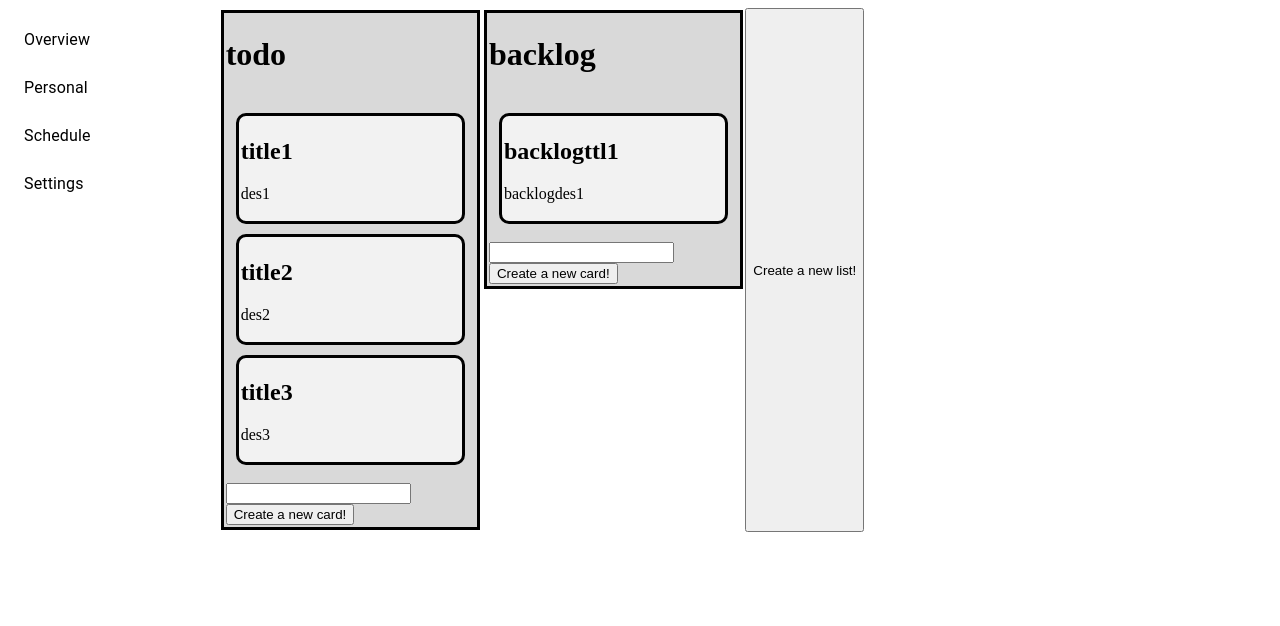
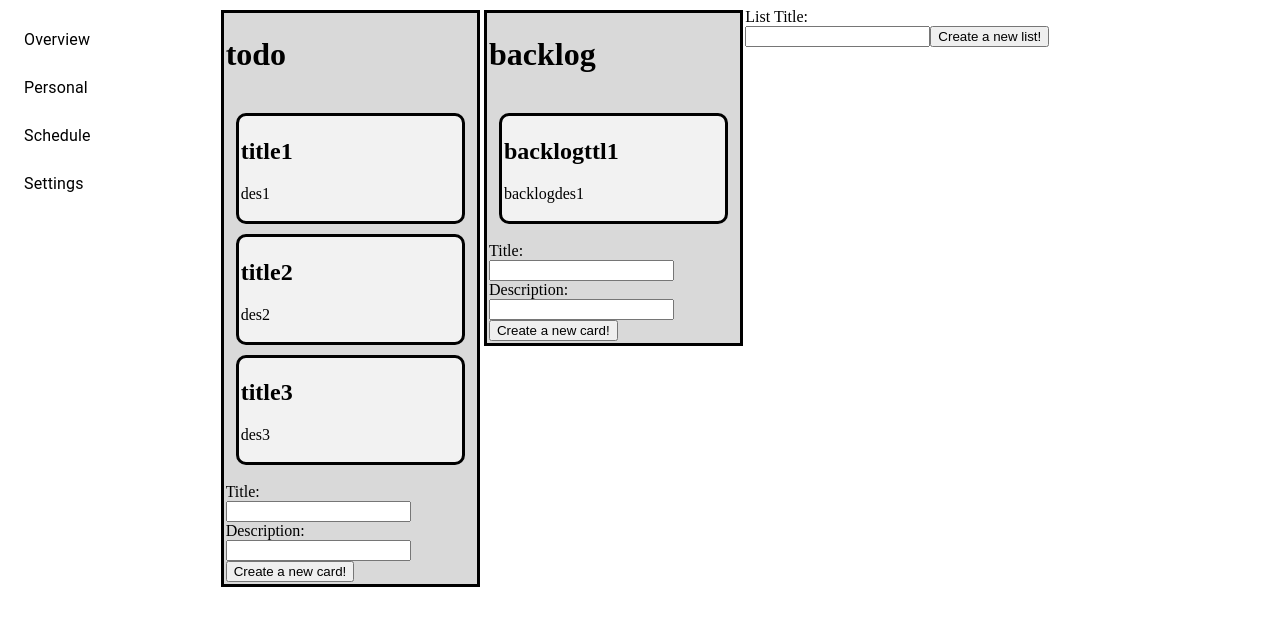
Before and after one commit to qaz365asd/simple-bug-tracker, a React (Create React App) app: page / in a window 1280 px wide. Shown: the top 626 px of the page. Built offline with nearby package versions, Linux system fonts and the light colour scheme.

Commit message:
Added functionality for users to be able to create Kanban items and Kanban lists.

```diff
--- a/src/components/Dashboard.tsx
+++ b/src/components/Dashboard.tsx
@@ -42,18 +42,22 @@ const mapToArray = (map: Map<string, Data[]>) => {
     return newArray
 }
 
-const createCard = (title: string, description: string) => {
-
-}
-
-const createList = (listTitle: string) => {
-
+const handleListInputChange = (event: React.ChangeEvent<HTMLInputElement>, setListInput: React.Dispatch<React.SetStateAction<string>>) => {
+    setListInput(event.target.value);
 }
 
 const Dashboard: React.FC = () => {
     //const [lists, setLists] = useState(tempLists);
     const [data, setData] = useState(tempData);
     const classes = useStyles();
+    const [listInput, setListInput] = useState("");
+
+    const createList = () => {
+        const newData = new Map(data);
+        newData.set(listInput, []);
+        setListInput("");
+        setData(newData);
+    }
 
     const dragSortableCategory = useCallback((dragIndex: number, dragCategory: string, targetIndex: number, targetCategory: string) => {
 
@@ -63,13 +67,13 @@ const Dashboard: React.FC = () => {
         if (dragCategoryArray !== undefined && targetCategoryArray !== undefined) {
             const dragItem = dragCategoryArray[dragIndex]
             dragCategoryArray.splice(dragIndex, 1);
-            for (let i = dragIndex; i < dragCategoryArray.length; i++){
-                dragCategoryArray.splice(i, 1, {...dragCategoryArray[i], index: dragCategoryArray[i].index - 1})
+            for (let i = dragIndex; i < dragCategoryArray.length; i++) {
+                dragCategoryArray.splice(i, 1, { ...dragCategoryArray[i], index: dragCategoryArray[i].index - 1 })
             }
-            for (let i = targetIndex; i < targetCategoryArray.length; i++){
-                targetCategoryArray.splice(i, 1, {...targetCategoryArray[i], index: i + 1})
+            for (let i = targetIndex; i < targetCategoryArray.length; i++) {
+                targetCategoryArray.splice(i, 1, { ...targetCategoryArray[i], index: i + 1 })
             }
-            targetCategoryArray.splice(targetIndex, 0, {...dragItem, category: targetCategory, index: targetIndex});
+            targetCategoryArray.splice(targetIndex, 0, { ...dragItem, category: targetCategory, index: targetIndex });
             setData(newData);
         } else {
             return data;
@@ -81,7 +85,14 @@ const Dashboard: React.FC = () => {
         <DndProvider backend={HTML5Backend}>
             <Grid container>
                 {mapToArray(data).map(list => <KanbanList listTitle={list.key} items={list.value} dragSortableCategory={dragSortableCategory} setData={setData} data={data} />)}
-                <button type="button">Create a new list!</button>
+                <div>
+                    <label>
+                        List Title:
+                    <br />
+                        <input type="text" value={listInput} onChange={(event) => handleListInputChange(event, setListInput)} />
+                    </label>
+                    <button type="button" onClick={createList}>Create a new list!</button>
+                </div>
             </Grid>
         </DndProvider>
     );
--- a/src/components/KanbanItem.tsx
+++ b/src/components/KanbanItem.tsx
@@ -43,8 +43,8 @@ const KanbanItem: React.FC<KanbanItemProps> = ({ id, category, title, descriptio
 
             const currDragDivBound = ref.current?.getBoundingClientRect();
             const offSet = monitor.getClientOffset();
-            console.log(currDragDivBound)
-            console.log(offSet);
+            //console.log(currDragDivBound)
+            //console.log(offSet);
 
             if (monitor.getItem().category === category && offSet !== null && currDragDivBound !== undefined) {
                 const dragIndex = monitor.getItem().index;
--- a/src/components/KanbanList.tsx
+++ b/src/components/KanbanList.tsx
@@ -31,8 +31,20 @@ type KanbanListProps = {
     data: Map<string, Data[]>
 }
 
+const handleInputChange = (event: React.ChangeEvent<HTMLInputElement>, setInput: React.Dispatch<React.SetStateAction<{
+    title: string;
+    description: string;
+}>>) => {
+    if (event.target.name === "title") {
+        setInput((prevState) => ({ ...prevState, title: event.target.value }));
+    } else {
+        setInput((prevState) => ({ ...prevState, description: event.target.value }));
+    }
+}
+
 const KanbanList: React.FC<KanbanListProps> = ({ listTitle, items, dragSortableCategory, setData, data }) => {
     const ref = useRef<HTMLDivElement>(null);
+    const [input, setInput] = useState({ title: "", description: "" });
     const classes = useStyles();
 
     const [, drop] = useDrop({
@@ -49,6 +61,24 @@ const KanbanList: React.FC<KanbanListProps> = ({ listTitle, items, dragSortableC
         }
     })
 
+    const createCard = () => {
+        //TODO: Createcard id is incorrect and should be fixed later
+        const newData = new Map(data);
+        const newArray = newData.get(listTitle);
+        if (newArray !== undefined) {
+            newArray.push({
+                category: listTitle,
+                index: newArray.length,
+                id: "5",
+                title: input.title,
+                description: input.description,
+            })
+            setInput({title: "", description: ""})
+        }
+        console.log(newData);
+        setData(newData);
+    }
+
     const dragSortableList = useCallback((dragIndex: number, targetIndex: number, currDragDivBound: DOMRect, offSet: XYCoord) => {
 
         //TODO: Consider making drag and drop more sophisicated: 1. Items push up and down accordingly respective to the elements (50% of width)
@@ -56,7 +86,7 @@ const KanbanList: React.FC<KanbanListProps> = ({ listTitle, items, dragSortableC
 
         const oldArray = newData.get(listTitle);
         const newArray = newData.get(listTitle);
-        const itemHeight = currDragDivBound.height
+        const itemHeight = currDragDivBound.height;
 
         if (newArray !== undefined && oldArray !== undefined) {
             if (dragIndex === targetIndex) {
@@ -64,8 +94,8 @@ const KanbanList: React.FC<KanbanListProps> = ({ listTitle, items, dragSortableC
             } else {
                 const prevItem = oldArray[targetIndex];
                 const newItem = oldArray[dragIndex];
-                newArray.splice(targetIndex, 1, {...newItem, index: targetIndex});
-                newArray.splice(dragIndex, 1, {...prevItem, index: dragIndex});
+                newArray.splice(targetIndex, 1, { ...newItem, index: targetIndex });
+                newArray.splice(dragIndex, 1, { ...prevItem, index: dragIndex });
                 setData(newData);
             }
         }
@@ -78,10 +108,19 @@ const KanbanList: React.FC<KanbanListProps> = ({ listTitle, items, dragSortableC
             <div ref={ref} id={listTitle} className={classes.root}>
                 <h1>{listTitle}</h1>
                 <List>
-                    {items.map(({ category, id, title, description, index }) => <KanbanItem category={category} id={id} title={title} description={description} index={index} dragSortableList={dragSortableList} dragSortableCategory={dragSortableCategory}/>)}
+                    {items.map(({ category, id, title, description, index }) => <KanbanItem category={category} id={id} title={title} description={description} index={index} dragSortableList={dragSortableList} dragSortableCategory={dragSortableCategory} />)}
                 </List>
-                <input type="text"/>
-                <button type="button">Create a new card!</button>
+                <label>
+                    Title:
+                <br />
+                    <input name="title" type="text" value={input.title} onChange={(event) => handleInputChange(event, setInput)} />
+                </label>
+                <label>
+                    Description:
+                <br />
+                    <input name="description" type="text" value={input.description} onChange={(event) => handleInputChange(event, setInput)} />
+                </label>
+                <button type="button" onClick={createCard}>Create a new card!</button>
             </div>
         </Grid>
     );
```
Also changed, not shown: 1 other file (tests, documents, lock files or other folders).
